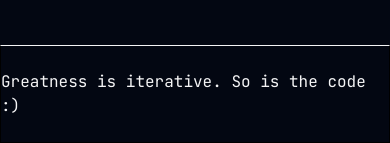
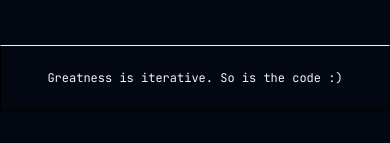
Before and after one commit to saatvik-10/portfolio-v2, a Next.js app: page / in a window 390 px wide. Shown: the part 2095-2238 px from the top of the page. After the commit the page ends 2206 px from the top, so only its background shows below. Built offline with nearby package versions, Linux system fonts and the light colour scheme; no server answers.

Commit message:
updated footer

```diff
--- a/src/components/footer.tsx
+++ b/src/components/footer.tsx
@@ -1,7 +1,7 @@
 const Footer = () => {
   return (
     <div className="flex w-full flex-row items-center justify-center border border-t-zinc-100 py-6">
-      <span className="text-zinc-100 text-base">
+      <span className="text-xs text-zinc-100 md:text-base">
         Greatness is iterative. So is the code :{")"}
       </span>
     </div>
```
